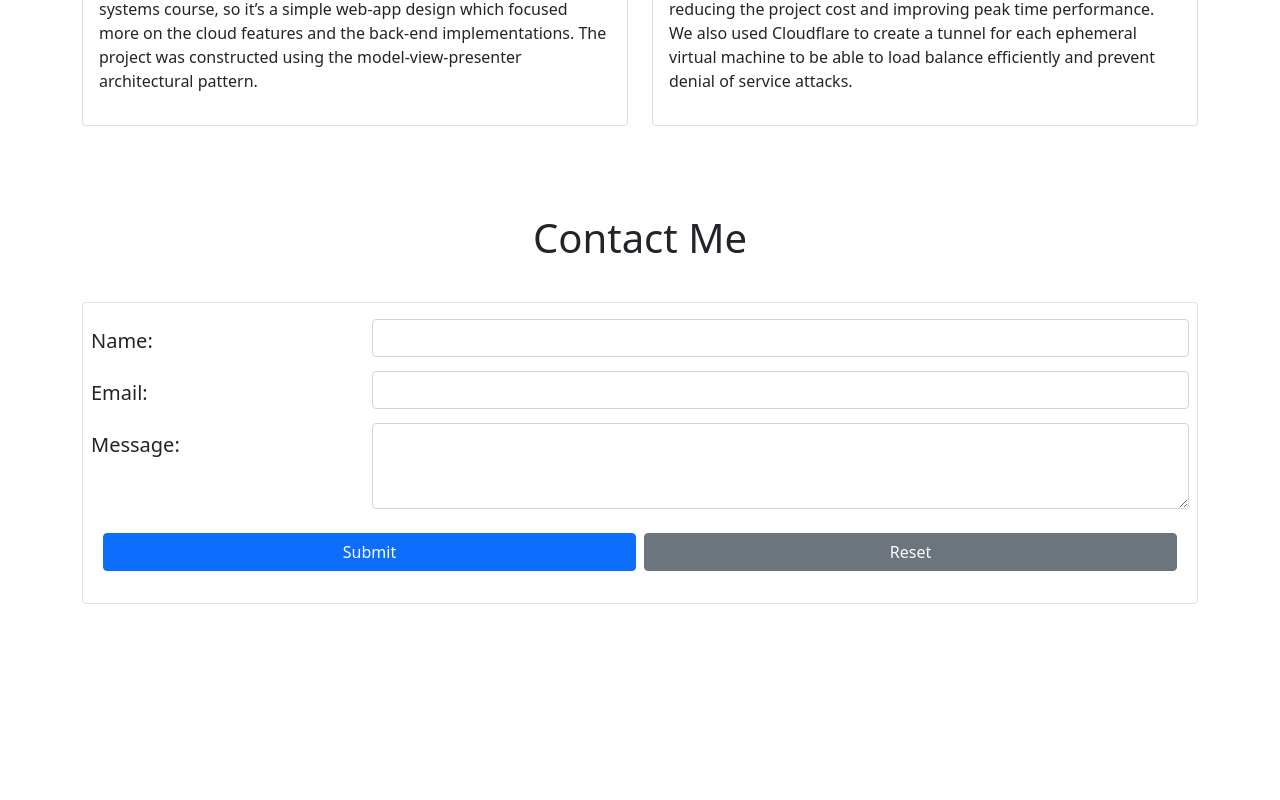
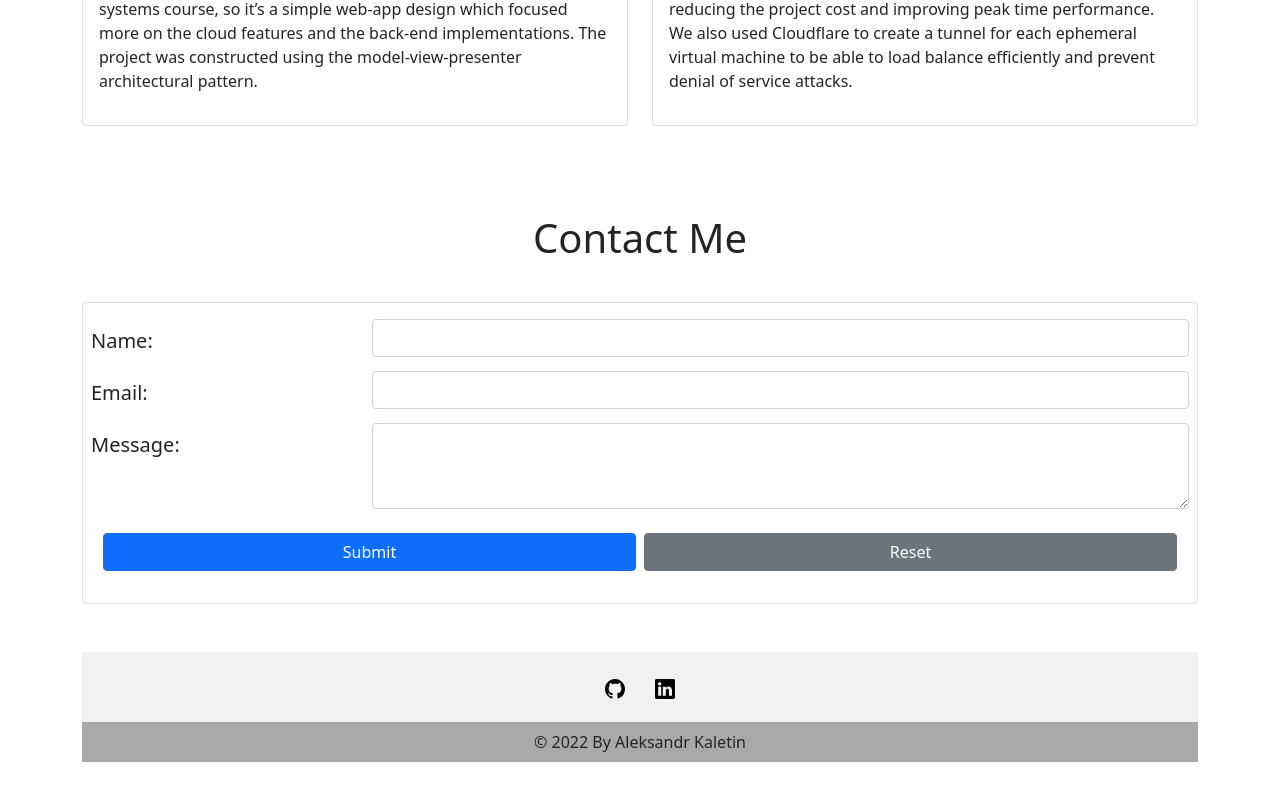
Before and after one commit to alexkaletin/kaletin, a website: page index.html in a window 1280 px wide. Shown: the part 1325-2125 px from the top of the page. Before the commit the page ends 1953 px from the top, so only its background shows below. Drawn offline with nearby package versions, Linux system fonts and the light colour scheme.

Commit message:
added footer

```diff
--- a/index.html
+++ b/index.html
@@ -8,6 +8,10 @@
     <link
       rel="stylesheet"
       href="https://cdn.jsdelivr.net/npm/bootstrap@5.0.2/dist/css/bootstrap.min.css"
+    />
+    <link
+      rel="stylesheet"
+      href="https://cdn.jsdelivr.net/npm/bootstrap-icons@1.5.0/font/bootstrap-icons.css"
     />
     <script src="https://cdn.jsdelivr.net/npm/bootstrap@5.0.2/dist/js/bootstrap.bundle.min.js"></script>
     <script src="https://ajax.googleapis.com/ajax/libs/jquery/3.1.0/jquery.min.js"></script>
@@ -186,6 +190,46 @@
           </div>
         </form>
       </div>
+      <footer class="text-center my-5">
+        <div class="footerTop py-3">
+          <section>
+            <a
+              class="btn btn-link btn-floating"
+              type="button"
+              href="https://github.com/alexkaletin"
+              ><svg
+                xmlns="http://www.w3.org/2000/svg"
+                width="20"
+                height="20"
+                fill="dark"
+                class="bi bi-github"
+                viewBox="0 0 16 16"
+              >
+                <path
+                  d="M8 0C3.58 0 0 3.58 0 8c0 3.54 2.29 6.53 5.47 7.59.4.07.55-.17.55-.38 0-.19-.01-.82-.01-1.49-2.01.37-2.53-.49-2.69-.94-.09-.23-.48-.94-.82-1.13-.28-.15-.68-.52-.01-.53.63-.01 1.08.58 1.23.82.72 1.21 1.87.87 2.33.66.07-.52.28-.87.51-1.07-1.78-.2-3.64-.89-3.64-3.95 0-.87.31-1.59.82-2.15-.08-.2-.36-1.02.08-2.12 0 0 .67-.21 2.2.82.64-.18 1.32-.27 2-.27.68 0 1.36.09 2 .27 1.53-1.04 2.2-.82 2.2-.82.44 1.1.16 1.92.08 2.12.51.56.82 1.27.82 2.15 0 3.07-1.87 3.75-3.65 3.95.29.25.54.73.54 1.48 0 1.07-.01 1.93-.01 2.2 0 .21.15.46.55.38A8.012 8.012 0 0 0 16 8c0-4.42-3.58-8-8-8z"
+                />
+              </svg>
+            </a>
+            <a
+              class="btn btn-link btn-floating"
+              type="button"
+              href="https://www.linkedin.com/in/aleksandr-kaletin"
+              ><svg
+                xmlns="http://www.w3.org/2000/svg"
+                width="20"
+                height="20"
+                fill="dark"
+                class="bi bi-linkedin"
+                viewBox="0 0 16 16"
+              >
+                <path
+                  d="M0 1.146C0 .513.526 0 1.175 0h13.65C15.474 0 16 .513 16 1.146v13.708c0 .633-.526 1.146-1.175 1.146H1.175C.526 16 0 15.487 0 14.854V1.146zm4.943 12.248V6.169H2.542v7.225h2.401zm-1.2-8.212c.837 0 1.358-.554 1.358-1.248-.015-.709-.52-1.248-1.342-1.248-.822 0-1.359.54-1.359 1.248 0 .694.521 1.248 1.327 1.248h.016zm4.908 8.212V9.359c0-.216.016-.432.08-.586.173-.431.568-.878 1.232-.878.869 0 1.216.662 1.216 1.634v3.865h2.401V9.25c0-2.22-1.184-3.252-2.764-3.252-1.274 0-1.845.7-2.165 1.193v.025h-.016a5.54 5.54 0 0 1 .016-.025V6.169h-2.4c.03.678 0 7.225 0 7.225h2.4z"
+                />
+              </svg>
+            </a>
+          </section>
+        </div>
+      </footer>
     </main>
   </body>
 </html>
--- a/index.js
+++ b/index.js
@@ -131,6 +131,24 @@ const work = () => {
   });
 };
 
+//This function will create the footer on the very bottom with the correct year
+const footerBottom = () => {
+  const year = new Date().getFullYear();
+  let bot = document.querySelector("footer");
+
+  //creates footer bottom div
+  let div = document.createElement("div");
+  div.className = "footerBottom";
+
+  //creates footer copyright
+  let p = document.createElement("p");
+  p.className = "py-2";
+  p.textContent = `© ${year} By Aleksandr Kaletin`;
+
+  div.append(p);
+  bot.append(div);
+};
+
 //This function will toggle dark-mode on/off
 function switchModes() {
   var element = document.body;
@@ -139,3 +157,4 @@ function switchModes() {
 
 about();
 work();
+footerBottom();
--- /dev/null
+++ b/package.json
@@ -0,0 +1,5 @@
+{
+  "dependencies": {
+    "bootstrap-icons": "^1.8.1"
+  }
+}
--- a/style.css
+++ b/style.css
@@ -13,6 +13,13 @@
   flex-flow: row wrap;
 }
 
+.footerTop {
+  background-color: #f1f1f1;
+}
+
+.footerBottom {
+  background-color: darkgray;
+}
 /** Styling for when dark mode is active **/
 .dark-mode {
   background-color: #222;
```
Also changed, not shown: 1 other file.
